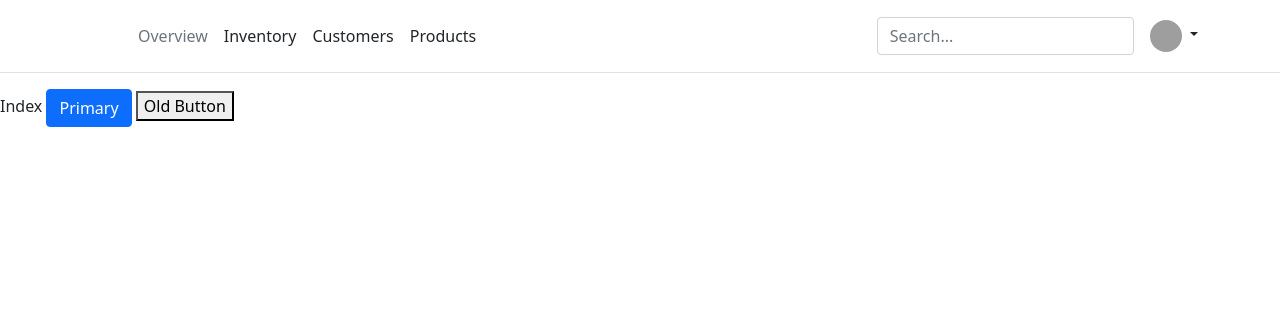
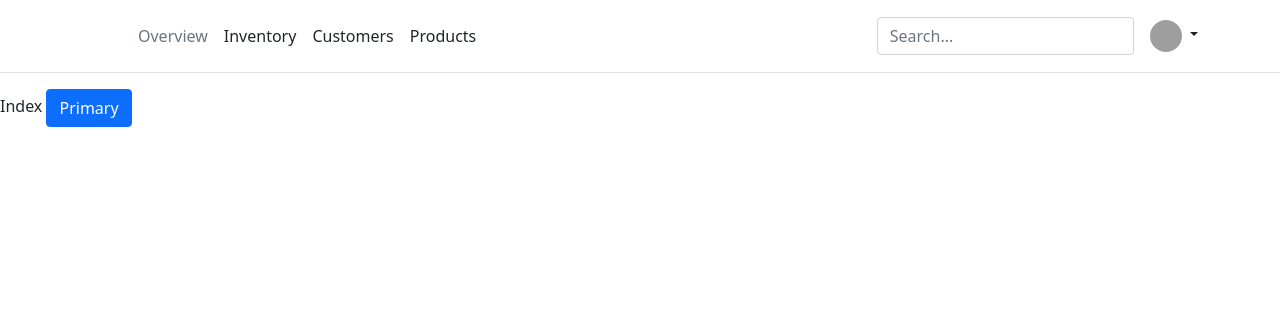
Before and after one commit to Cheersupzoo/flyeazy, a PHP site: page / in a window 1280 px wide. Shown: the top 333 px of the page. Run offline with PHP 8.4, Linux system fonts and the light colour scheme; grey boxes are pictures that could not be loaded.

Commit message:
delete button

```diff
--- a/index.php
+++ b/index.php
@@ -49,7 +49,7 @@
     </header>
     Index
     <button type="button" class="btn btn-primary">Primary</button>
-    <button>Old Button</button>
+
 </body>
 
 </html>
```
